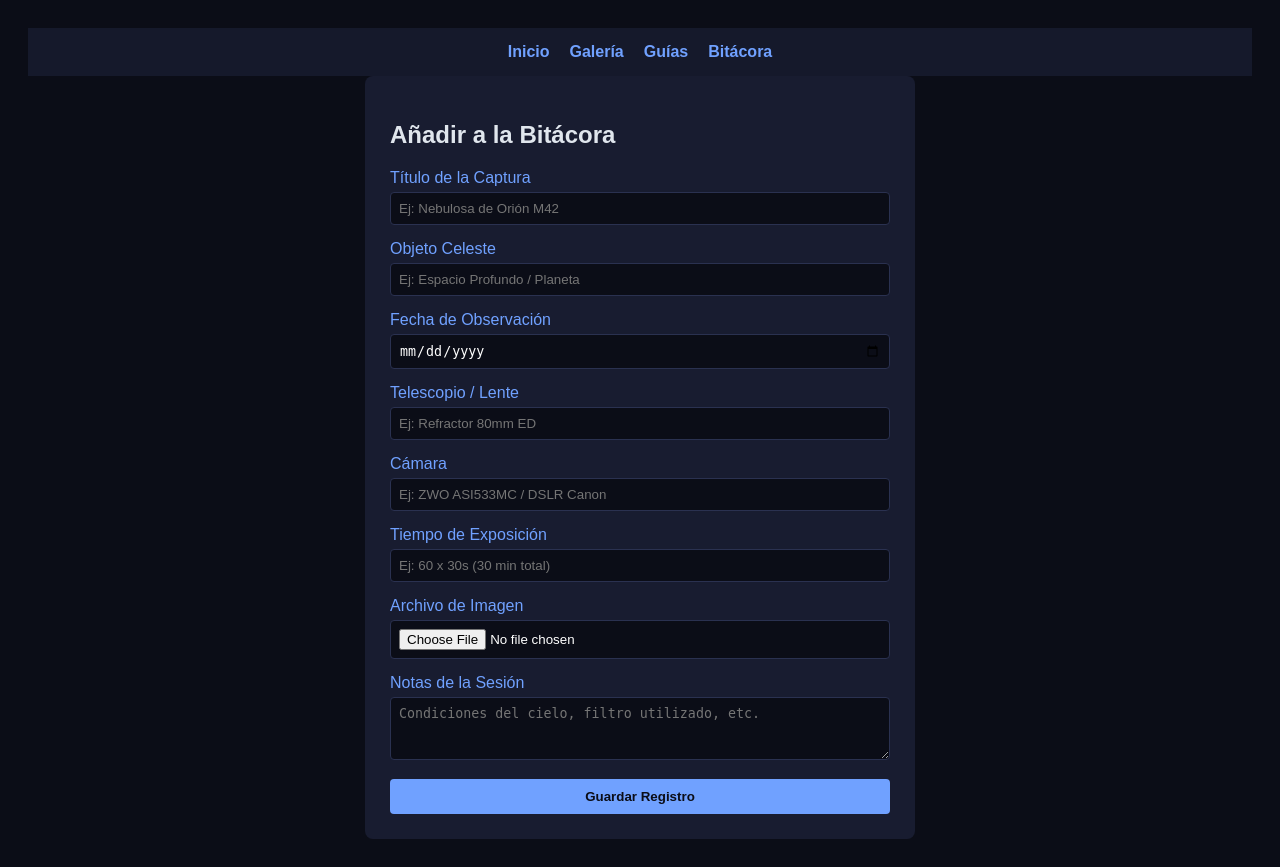
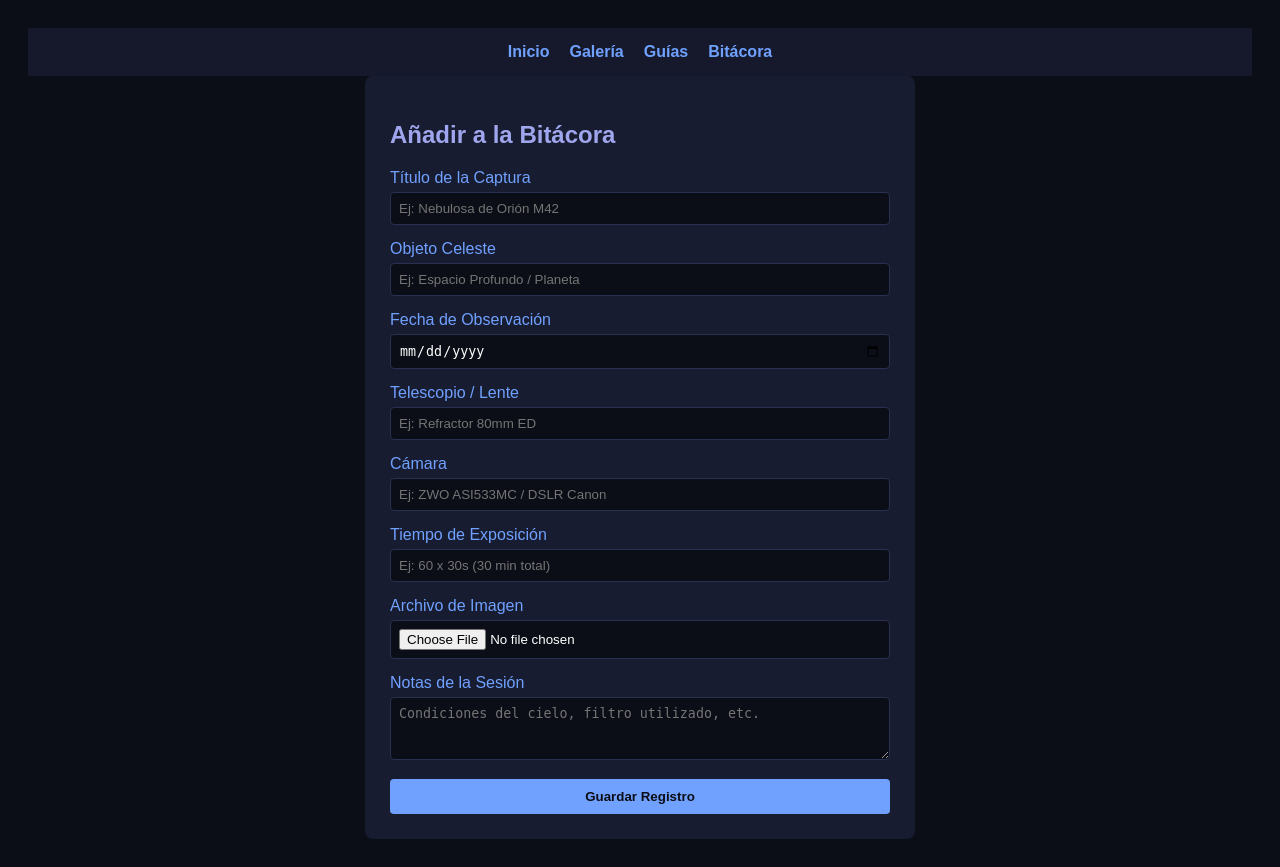
Before and after one commit to dl921294-collab/exploracion_astronomica, a PHP site: page /subir_foto.php in a window 1280 px wide. Run offline with PHP 8.4, Linux system fonts and the light colour scheme.

Commit message:
Corregir estructura HTML y estilos en subir_foto.php

```diff
--- a/subir_foto.php
+++ b/subir_foto.php
@@ -16,7 +16,7 @@
             text-decoration: none;
             font-weight: bold;
         }
-    body { background: #0b0d17; color: #e0e6ed; font-family: sans-serif; padding: 20px; }
+        body { background: #0b0d17; color: #a0a6ed; font-family: sans-serif; padding: 20px; }
         .form-container { max-width: 500px; margin: 0 auto; background: #181c30; padding: 25px; border-radius: 8px; }
         .form-group { margin-bottom: 15px; }
         label { display: block; margin-bottom: 5px; color: #70a1ff; }
@@ -24,13 +24,14 @@
         button { background: #70a1ff; color: #0b0d17; padding: 10px 15px; border: none; border-radius: 4px; cursor: pointer; font-weight: bold; width: 100%; }
     </style>
 </head>
+<body>
     <nav>
         <a href="index.php">Inicio</a>
         <a href="galeria.php">Galería</a>
         <a href="guias.php">Guías</a>
         <a href="bitacora.php">Bitácora</a>
     </nav>
-<body>
+
     <div class="form-container">
         <h2>Añadir a la Bitácora</h2>
         <form action="procesar_subida.php" method="POST" enctype="multipart/form-data">
```
Lines whose indentation alone changed are shown as unchanged.
